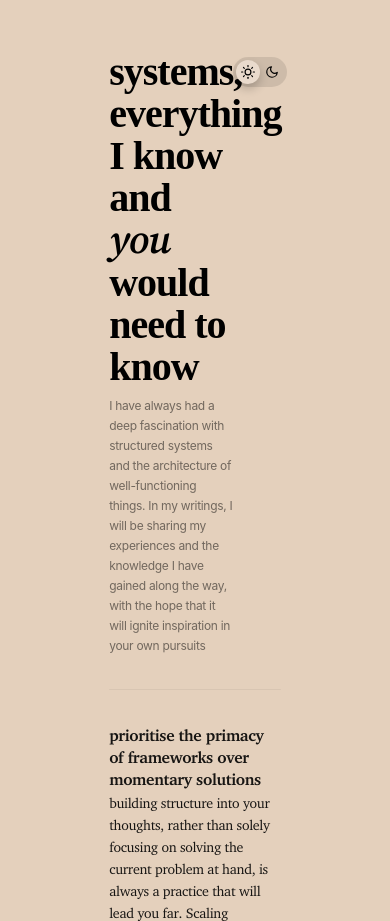
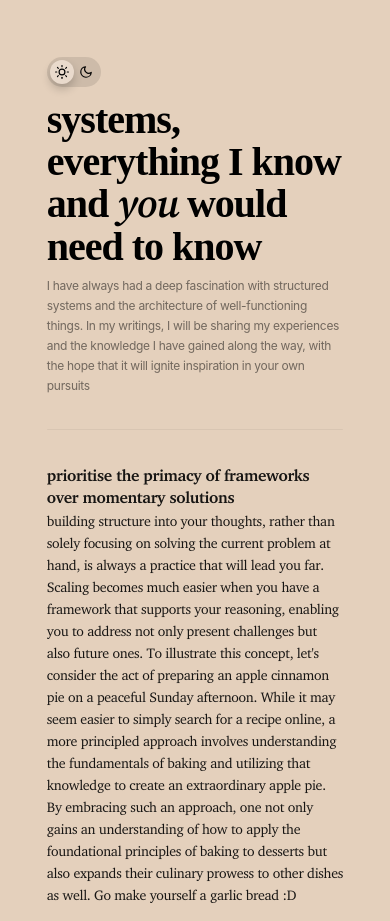
Before and after one commit to rtrikha/systems, a website: page index.html in a window 390 px wide. Shown: the top 921 px of the page. Drawn offline with Linux system fonts and the light colour scheme; a web font is replaced by a local one.

Commit message:
adding mobile media query

```diff
--- a/styling/style.scss
+++ b/styling/style.scss
@@ -12,6 +12,19 @@ body {
 	::selection {
 		background: $t-b;
 	}
+
+	@media screen and (max-width: 1000px) {
+		margin-left: 22vw;
+		margin-right: 22vw;
+	}
+	@media screen and (max-width: 620px) {
+		margin-left: 18vw;
+		margin-right: 18vw;
+	}
+	@media screen and (max-width: 480px) {
+		margin-left: 12vw;
+		margin-right: 12vw;
+	}
 }
 
 .heading-wrapper {
@@ -20,6 +33,9 @@ body {
 	display: flex;
 	justify-content: space-between;
 
+	@media screen and (max-width: 480px) {
+		flex-direction: column-reverse;
+	}
 	.lhs {
 		width: 72%;
 		.heading {
@@ -28,6 +44,9 @@ body {
 		.subheading {
 			margin-top: 8px;
 			@include body-2;
+		}
+		@media screen and (max-width: 480px) {
+			width: 100%;
 		}
 	}
 	.rhs {
```
Also changed, not shown: styling/style.css, 1 other file.
